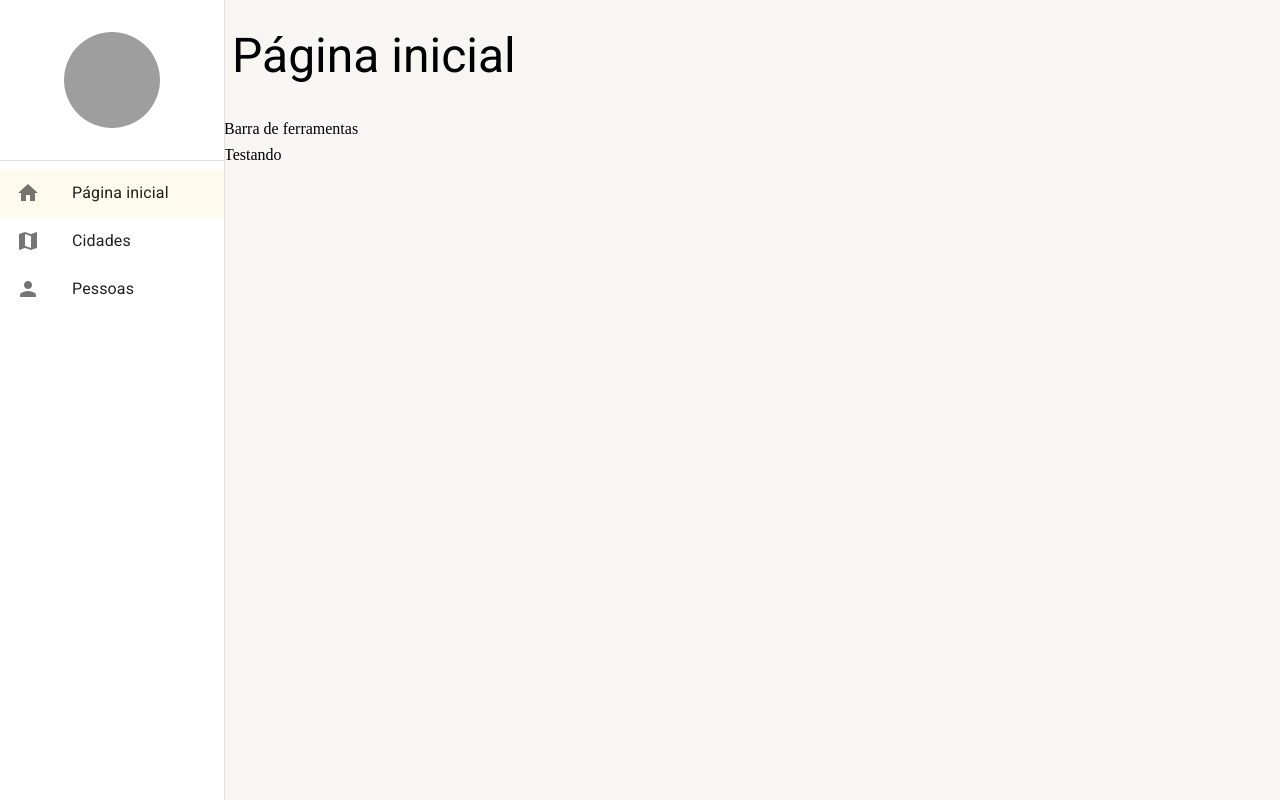
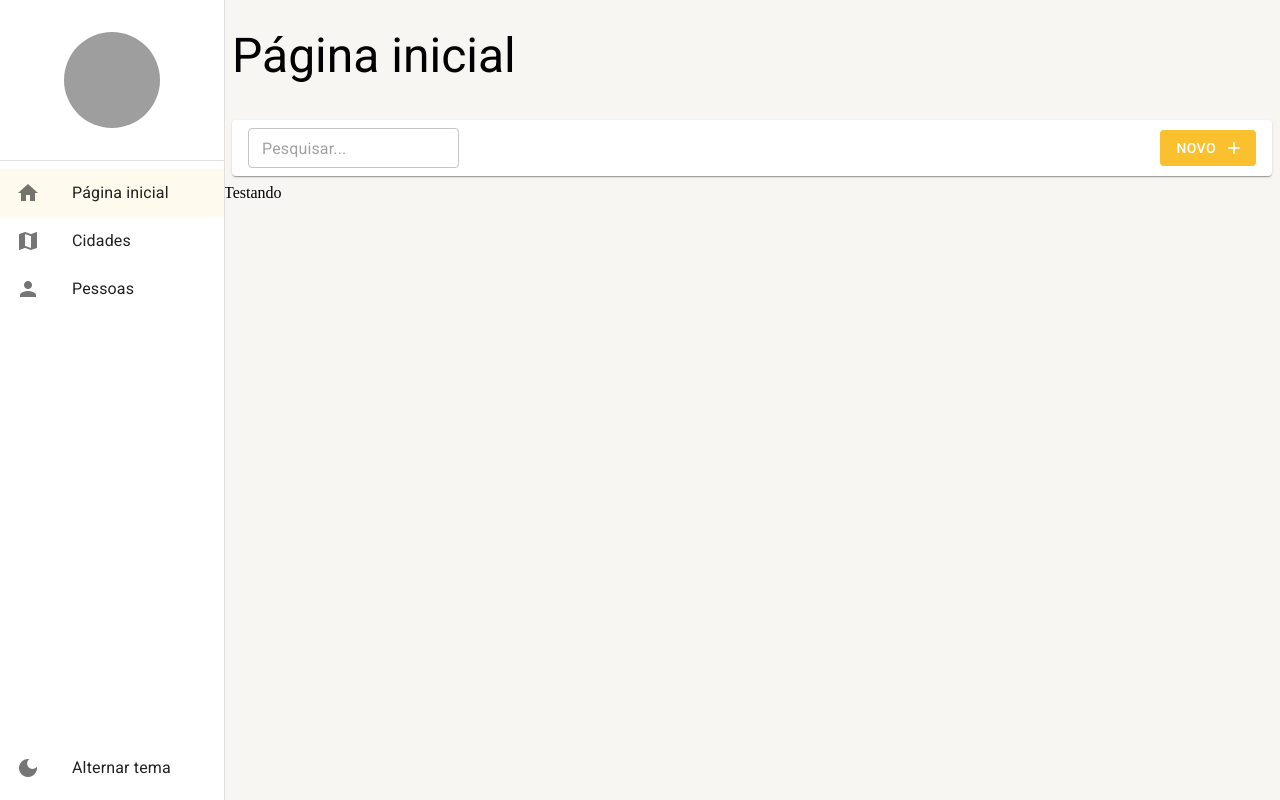
Before and after one commit to Louissilver/react-mui-typescript, a React (Create React App) app: page /pagina-inicial in a window 1280 px wide. Built offline with nearby package versions, Linux system fonts and the light colour scheme; grey boxes are pictures that could not be loaded.

Commit message:
feat: criada a barra de ferramentas da listagem

```diff
--- a/src/pages/dashboard/Dashboard.tsx
+++ b/src/pages/dashboard/Dashboard.tsx
@@ -1,10 +1,11 @@
+import { FerramentasDaListagem } from '../../shared/components';
 import { LayoutBaseDePagina } from '../../shared/layouts/LayoutBaseDePagina';
 
 export const Dashboard = () => {
   return (
     <LayoutBaseDePagina
       titulo="Página inicial"
-      barraDeFerramentas={<>Barra de ferramentas</>}
+      ferramentasDaListagem={<FerramentasDaListagem mostrarInputBusca />}
     >
       Testando
     </LayoutBaseDePagina>
--- /dev/null
+++ b/src/shared/components/ferramentas-da-listagem/FerramentasDaListagem.tsx
@@ -0,0 +1,56 @@
+import { Box, Button, Icon, Paper, TextField, useTheme } from '@mui/material';
+
+interface IFerramentasDaListagemProps {
+  textoDaBusca?: string;
+  mostrarInputBusca?: boolean;
+  aoMudarTextoDeBusca?: (novoTexto: string) => void;
+  textoBotaoNovo?: string;
+  mostrarBotaoNovo?: boolean;
+  aoClicarBotaoNovo?: () => void;
+}
+
+export const FerramentasDaListagem: React.FC<IFerramentasDaListagemProps> = ({
+  textoDaBusca = '',
+  mostrarInputBusca = false,
+  aoMudarTextoDeBusca,
+  aoClicarBotaoNovo,
+  textoBotaoNovo = 'Novo',
+  mostrarBotaoNovo = true,
+}) => {
+  const theme = useTheme();
+
+  return (
+    <Box
+      gap={1}
+      marginX={1}
+      padding={1}
+      paddingX={2}
+      display="flex"
+      alignItems="center"
+      height={theme.spacing(5)}
+      component={Paper}
+    >
+      {mostrarInputBusca && (
+        <TextField
+          size="small"
+          placeholder="Pesquisar..."
+          value={textoDaBusca}
+          onChange={(e) => aoMudarTextoDeBusca?.(e.target.value)}
+        />
+      )}
+      <Box flex={1} display="flex" justifyContent="end">
+        {mostrarBotaoNovo && (
+          <Button
+            variant="contained"
+            color="primary"
+            disableElevation
+            endIcon={<Icon>add </Icon>}
+            onClick={aoClicarBotaoNovo}
+          >
+            {textoBotaoNovo}
+          </Button>
+        )}
+      </Box>
+    </Box>
+  );
+};
--- a/src/shared/components/index.ts
+++ b/src/shared/components/index.ts
@@ -1 +1,2 @@
 export * from './menu-lateral/MenuLateral';
+export * from './ferramentas-da-listagem/FerramentasDaListagem';
--- a/src/shared/components/menu-lateral/MenuLateral.tsx
+++ b/src/shared/components/menu-lateral/MenuLateral.tsx
@@ -12,7 +12,7 @@
   useTheme,
 } from '@mui/material';
 import { useMatch, useNavigate, useResolvedPath } from 'react-router-dom';
-import { useDrawerContext } from '../../contexts';
+import { useAppThemecontext, useDrawerContext } from '../../contexts';
 
 interface IListItemProps {
   label: string;
@@ -52,6 +52,7 @@
   const smDown = useMediaQuery(theme.breakpoints.down('sm'));
 
   const { isDrawerOpen, toggleDrawerOpen, drawerOptions } = useDrawerContext();
+  const { toggleTheme } = useAppThemecontext();
 
   return (
     <>
@@ -95,6 +96,17 @@
               ))}
             </List>
           </Box>
+
+          <Box>
+            <List component="nav">
+              <ListItemButton onClick={toggleTheme}>
+                <ListItemIcon>
+                  <Icon>dark_mode</Icon>
+                </ListItemIcon>
+                <ListItemText primary="Alternar tema" />
+              </ListItemButton>
+            </List>
+          </Box>
         </Box>
       </Drawer>
 
--- a/src/shared/layouts/LayoutBaseDePagina.tsx
+++ b/src/shared/layouts/LayoutBaseDePagina.tsx
@@ -11,13 +11,13 @@
 
 interface ILayoutBaseDePaginaProps {
   titulo: string;
-  barraDeFerramentas?: ReactNode;
+  ferramentasDaListagem?: ReactNode;
 }
 
 export const LayoutBaseDePagina: React.FC<ILayoutBaseDePaginaProps> = ({
   children,
   titulo,
-  barraDeFerramentas,
+  ferramentasDaListagem,
 }) => {
   const theme = useTheme();
   const smDown = useMediaQuery(theme.breakpoints.down('sm'));
@@ -49,7 +49,7 @@
           {titulo}
         </Typography>
       </Box>
-      {barraDeFerramentas && <Box>{barraDeFerramentas}</Box>}
+      {ferramentasDaListagem && <Box>{ferramentasDaListagem}</Box>}
       <Box flex={1} overflow="auto">
         {children}
       </Box>
--- a/src/shared/themes/Dark.ts
+++ b/src/shared/themes/Dark.ts
@@ -3,6 +3,7 @@
 
 export const DarkTheme = createTheme({
   palette: {
+    mode: 'dark',
     primary: {
       main: yellow[700],
       dark: yellow[800],
@@ -20,4 +21,9 @@
       default: '#202124',
     },
   },
+  typography: {
+    allVariants: {
+      color: 'white',
+    },
+  },
 });
```
